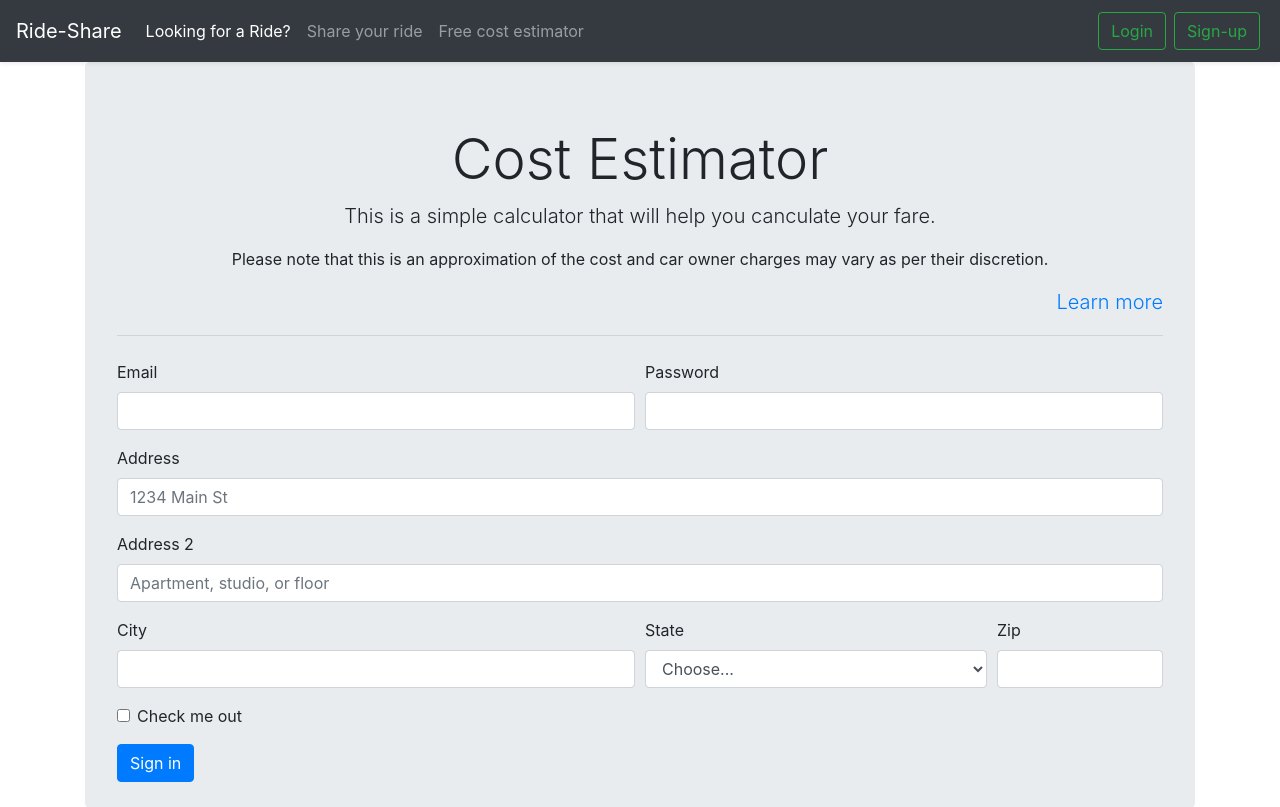
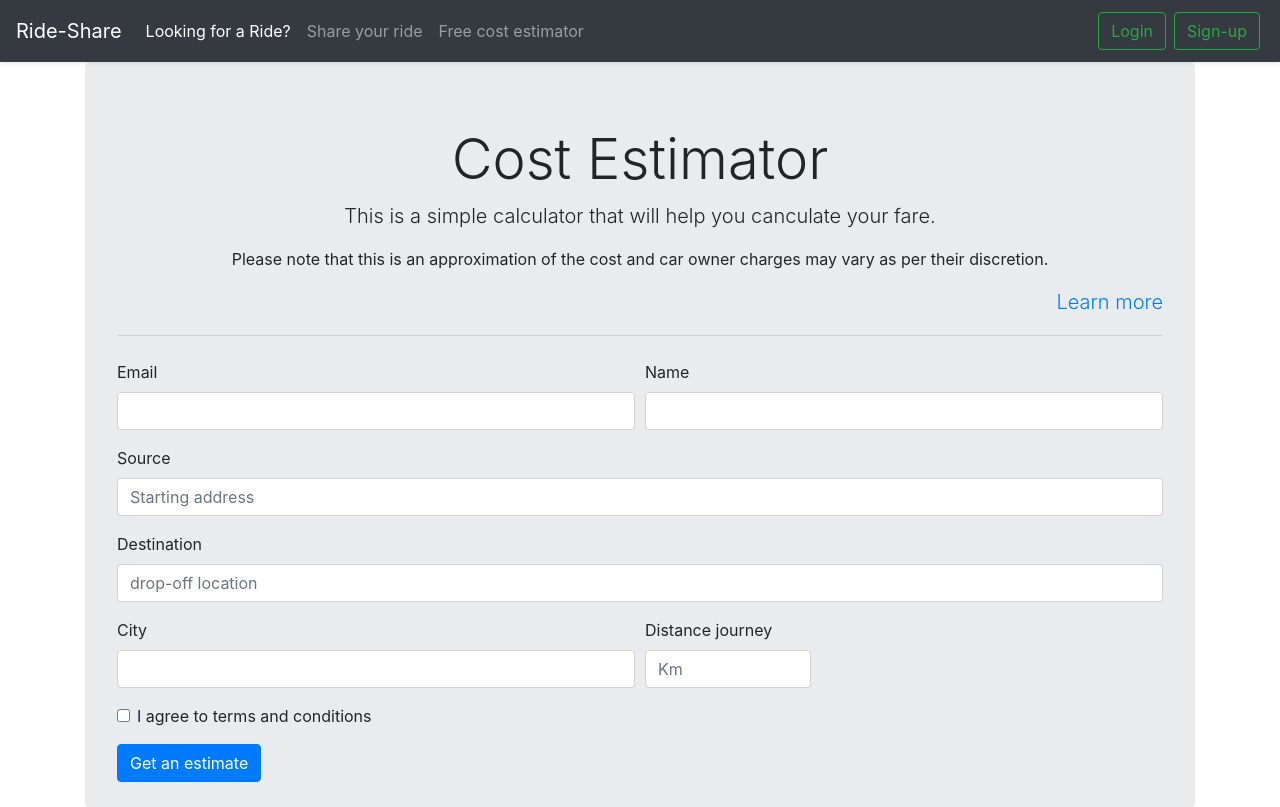
Before and after one commit to SagarMoghe/web-a2, a React (Create React App) app: page /Estimator in a window 1280 px wide. Shown: the top 807 px of the page. Built offline with nearby package versions, Linux system fonts and the light colour scheme.

Commit message:
Estimator working

```diff
--- a/src/Components/Estimator/Estimator.js
+++ b/src/Components/Estimator/Estimator.js
@@ -1,18 +1,32 @@
 import React, {Component} from 'react';
 import './Estimator.css';
 
-class Estimator extends Component{
+class Estimator extends Component {
+    state = {
+        distance: 0
+    }
+
+    generateOpHandler = (event) => {
+        this.setState({
+                distance: event.target.value
+            }
+        )
+    }
+
+
     render() {
-        return(
+        return (
             <div className='container'>
+
                 <div className="jumbotron">
                     <h1 className="display-4">Cost Estimator</h1>
                     <p className="lead">This is a simple calculator that will help you canculate your fare.</p>
 
-                        <p>Please note that this is an approximation of the cost and car owner charges may vary as per their discretion.</p>
-                        <p className="lead">
-                            <a className="float-sm-none float-xl-right disabled" href="#">Learn more</a>
-                        </p>
+                    <p>Please note that this is an approximation of the cost and car owner charges may vary as per their
+                        discretion.</p>
+                    <p className="lead ">
+                        <a className="float-sm-none float-xl-right disabled" href="#">Learn more</a>
+                    </p>
                     <br/>
                     <hr className="my-4"/>
                     <form>
@@ -22,48 +36,70 @@ class Estimator extends Component{
                                 <input type="email" className="form-control" id="inputEmail4"/>
                             </div>
                             <div className="form-group col-md-6 ">
-                                <label htmlFor="inputPassword4" className='float-left'>Password</label>
-                                <input type="password" className="form-control" id="inputPassword4"/>
+                                <label htmlFor="inputPassword4" className='float-left'>Name</label>
+                                <input type="text" className="form-control" id="inputPassword4"/>
                             </div>
                         </div>
                         <div className="form-group ">
-                            <label htmlFor="inputAddress " className='float-left'>Address</label>
-                            <input type="text" className="form-control" id="inputAddress" placeholder="1234 Main St"/>
+                            <label htmlFor="inputAddress " className='float-left'>Source</label>
+                            <input type="text" className="form-control" id="inputAddress"
+                                   placeholder="Starting address"/>
                         </div>
                         <div className="form-group">
-                            <label htmlFor="inputAddress2" className='float-left'>Address 2</label>
+                            <label htmlFor="inputAddress2" className='float-left'>Destination</label>
                             <input type="text" className="form-control" id="inputAddress2"
-                                   placeholder="Apartment, studio, or floor"/>
+                                   placeholder="drop-off location"/>
                         </div>
                         <div className="form-row">
                             <div className="form-group col-md-6">
                                 <label htmlFor="inputCity" className='float-left'>City</label>
                                 <input type="text" className="form-control" id="inputCity"/>
                             </div>
-                            <div className="form-group col-md-4">
-                                <label htmlFor="inputState" className='float-left'>State</label>
-                                <select id="inputState" className="form-control">
-                                    <option selected>Choose...</option>
-                                    <option>...</option>
-                                </select>
-                            </div>
+
                             <div className="form-group col-md-2">
-                                <label htmlFor="inputZip" className='float-left'>Zip</label>
-                                <input type="text" className="form-control" id="inputZip"/>
+                                <label htmlFor="inputZip" className='float-left'>Distance journey</label>
+                                <input type="number" min="0" className="form-control" id="inputdist" placeholder='Km'
+                                       onChange={this.generateOpHandler}/>
                             </div>
                         </div>
                         <div className="form-group">
                             <div className="form-check float-left">
                                 <input className="form-check-input " type="checkbox" id="gridCheck"/>
-                                    <label className="form-check-label" htmlFor="gridCheck">
-                                        Check me out
-                                    </label>
+                                <label className="form-check-label" htmlFor="gridCheck">
+                                    I agree to terms and conditions
+                                </label>
                             </div>
                         </div>
                         <br/>
-                        <button type="submit" className="btn btn-primary float-left">Sign in</button>
+                        <button type="button" className="btn btn-primary float-left" data-toggle="modal"
+                                data-target="#staticBackdrop">
+                            Get an estimate
+                        </button>
                     </form>
                 </div>
+
+                <div className="modal fade" id="staticBackdrop" data-backdrop="static" data-keyboard="false"
+                     tabIndex="-1" role="dialog" aria-labelledby="staticBackdropLabel" aria-hidden="true">
+                    <div className="modal-dialog">
+                        <div className="modal-content">
+                            <div className="modal-header">
+                                <h5 className="modal-title" id="staticBackdropLabel">Your estimate cost is</h5>
+                                <button type="button" className="close" data-dismiss="modal" aria-label="Close">
+                                    <span aria-hidden="true">&times;</span>
+                                </button>
+                            </div>
+                            <div className="modal-body">
+                                INR: {this.state.distance * 5}
+                            </div>
+                            <div className="modal-footer">
+                                <button type="button" className="btn btn-danger" data-dismiss="modal">Close</button>
+
+                            </div>
+                        </div>
+                    </div>
+                </div>
+
+
             </div>
         );
     };
```
